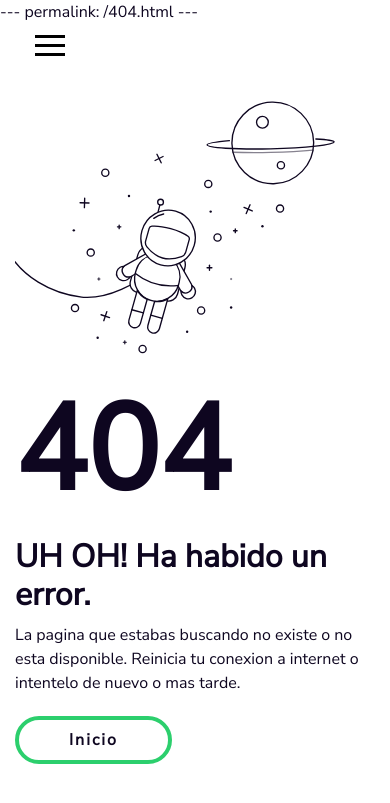
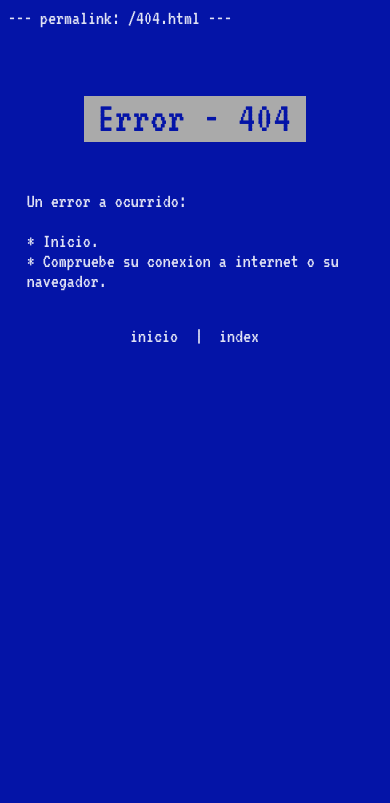
Before and after one commit to tomasps-dev/tomasps-dev.github.io, a PHP site: page / in a window 390 px wide. Shown: the top 803 px of the page. Run offline with PHP 8.4, Linux system fonts and the light colour scheme; some libraries are stand-ins or nearby versions.

Commit message:
404 update

```diff
--- a/404/index.html
+++ b/404/index.html
@@ -5,306 +5,22 @@ permalink: /404.html
 <html lang="en" >
 <head>
   <meta charset="UTF-8">
-  <title>Error 404</title>
-  <meta name="viewport" content="width=device-width, initial-scale=1"><link rel="stylesheet" href="https://cdnjs.cloudflare.com/ajax/libs/normalize/5.0.0/normalize.min.css">
-<link rel='stylesheet' href='https://cdnjs.cloudflare.com/ajax/libs/twitter-bootstrap/4.1.3/css/bootstrap.min.css'><link rel="stylesheet" href="./style.css">
+  <title>404 error</title>
+  <link rel="stylesheet" href="./style.css">
 
 </head>
 <body>
 <!-- partial:index.partial.html -->
-<div class="hamburger-menu">
-  <button class="burger" data-state="closed">
-    <span></span>
-    <span></span>
-    <span></span>
-  </button>
-</div>
-<nav data-state="closed">
-  <ul>
-  <li>
-    <a href="#">Home</a>
-  </li>
-  <li>
-    <a href="#">Services</a>
-  </li>
-  <li>
-    <a href="#">About</a>
-  </li>
-  <li>
-    <a href="#">Contact</a>
-  </li>
-  </ul>
-</nav>
-<main>
-  <div class="container">
-    <div class="row">
-      <div class="col-md-6 align-self-center">
-        <svg version="1.1" xmlns="http://www.w3.org/2000/svg" xmlns:xlink="http://www.w3.org/1999/xlink"
-          viewBox="0 0 800 600">
-          <g>
-            <defs>
-              <clipPath id="GlassClip">
-                <path
-                  d="M380.857,346.164c-1.247,4.651-4.668,8.421-9.196,10.06c-9.332,3.377-26.2,7.817-42.301,3.5
-                s-28.485-16.599-34.877-24.192c-3.101-3.684-4.177-8.66-2.93-13.311l7.453-27.798c0.756-2.82,3.181-4.868,6.088-5.13
-                c6.755-0.61,20.546-0.608,41.785,5.087s33.181,12.591,38.725,16.498c2.387,1.682,3.461,4.668,2.705,7.488L380.857,346.164z" />
-              </clipPath>
-              <clipPath id="cordClip">
-                <rect width="800" height="600" />
-              </clipPath>
-            </defs>
-
-            <g id="planet">
-              <circle fill="none" stroke="#0E0620" stroke-width="3" stroke-miterlimit="10" cx="572.859" cy="108.803"
-                r="90.788" />
-
-              <circle id="craterBig" fill="none" stroke="#0E0620" stroke-width="3" stroke-miterlimit="10" cx="548.891"
-                cy="62.319" r="13.074" />
-
-              <circle id="craterSmall" fill="none" stroke="#0E0620" stroke-width="3" stroke-miterlimit="10" cx="591.743"
-                cy="158.918" r="7.989" />
-              <path id="ring" fill="none" stroke="#0E0620" stroke-width="3" stroke-linecap="round"
-                stroke-miterlimit="10" d="
-			M476.562,101.461c-30.404,2.164-49.691,4.221-49.691,8.007c0,6.853,63.166,12.408,141.085,12.408s141.085-5.555,141.085-12.408
-			c0-3.378-15.347-4.988-40.243-7.225" />
-
-              <path id="ringShadow" opacity="0.5" fill="none" stroke="#0E0620" stroke-width="3" stroke-linecap="round"
-                stroke-miterlimit="10" d="
-			M483.985,127.43c23.462,1.531,52.515,2.436,83.972,2.436c36.069,0,68.978-1.19,93.922-3.149" />
-            </g>
-            <g id="stars">
-              <g id="starsBig">
-                <g>
-
-                  <line fill="none" stroke="#0E0620" stroke-width="3" stroke-linecap="round" stroke-miterlimit="10"
-                    x1="518.07" y1="245.375" x2="518.07" y2="266.581" />
-
-                  <line fill="none" stroke="#0E0620" stroke-width="3" stroke-linecap="round" stroke-miterlimit="10"
-                    x1="508.129" y1="255.978" x2="528.01" y2="255.978" />
-                </g>
-                <g>
-
-                  <line fill="none" stroke="#0E0620" stroke-width="3" stroke-linecap="round" stroke-miterlimit="10"
-                    x1="154.55" y1="231.391" x2="154.55" y2="252.598" />
-
-                  <line fill="none" stroke="#0E0620" stroke-width="3" stroke-linecap="round" stroke-miterlimit="10"
-                    x1="144.609" y1="241.995" x2="164.49" y2="241.995" />
-                </g>
-                <g>
-
-                  <line fill="none" stroke="#0E0620" stroke-width="3" stroke-linecap="round" stroke-miterlimit="10"
-                    x1="320.135" y1="132.746" x2="320.135" y2="153.952" />
-
-                  <line fill="none" stroke="#0E0620" stroke-width="3" stroke-linecap="round" stroke-miterlimit="10"
-                    x1="310.194" y1="143.349" x2="330.075" y2="143.349" />
-                </g>
-                <g>
-
-                  <line fill="none" stroke="#0E0620" stroke-width="3" stroke-linecap="round" stroke-miterlimit="10"
-                    x1="200.67" y1="483.11" x2="200.67" y2="504.316" />
-
-                  <line fill="none" stroke="#0E0620" stroke-width="3" stroke-linecap="round" stroke-miterlimit="10"
-                    x1="210.611" y1="493.713" x2="190.73" y2="493.713" />
-                </g>
-              </g>
-              <g id="starsSmall">
-                <g>
-
-                  <line fill="none" stroke="#0E0620" stroke-width="3" stroke-linecap="round" stroke-miterlimit="10"
-                    x1="432.173" y1="380.52" x2="432.173" y2="391.83" />
-
-                  <line fill="none" stroke="#0E0620" stroke-width="3" stroke-linecap="round" stroke-miterlimit="10"
-                    x1="426.871" y1="386.175" x2="437.474" y2="386.175" />
-                </g>
-                <g>
-
-                  <line fill="none" stroke="#0E0620" stroke-width="3" stroke-linecap="round" stroke-miterlimit="10"
-                    x1="489.555" y1="299.765" x2="489.555" y2="308.124" />
-
-                  <line fill="none" stroke="#0E0620" stroke-width="3" stroke-linecap="round" stroke-miterlimit="10"
-                    x1="485.636" y1="303.945" x2="493.473" y2="303.945" />
-                </g>
-                <g>
-
-                  <line fill="none" stroke="#0E0620" stroke-width="3" stroke-linecap="round" stroke-miterlimit="10"
-                    x1="231.468" y1="291.009" x2="231.468" y2="299.369" />
-
-                  <line fill="none" stroke="#0E0620" stroke-width="3" stroke-linecap="round" stroke-miterlimit="10"
-                    x1="227.55" y1="295.189" x2="235.387" y2="295.189" />
-                </g>
-                <g>
-
-                  <line fill="none" stroke="#0E0620" stroke-width="3" stroke-linecap="round" stroke-miterlimit="10"
-                    x1="244.032" y1="547.539" x2="244.032" y2="555.898" />
-
-                  <line fill="none" stroke="#0E0620" stroke-width="3" stroke-linecap="round" stroke-miterlimit="10"
-                    x1="247.95" y1="551.719" x2="240.113" y2="551.719" />
-                </g>
-                <g>
-
-                  <line fill="none" stroke="#0E0620" stroke-width="3" stroke-linecap="round" stroke-miterlimit="10"
-                    x1="186.359" y1="406.967" x2="186.359" y2="415.326" />
-
-                  <line fill="none" stroke="#0E0620" stroke-width="3" stroke-linecap="round" stroke-miterlimit="10"
-                    x1="190.277" y1="411.146" x2="182.44" y2="411.146" />
-                </g>
-                <g>
-
-                  <line fill="none" stroke="#0E0620" stroke-width="3" stroke-linecap="round" stroke-miterlimit="10"
-                    x1="480.296" y1="406.967" x2="480.296" y2="415.326" />
-
-                  <line fill="none" stroke="#0E0620" stroke-width="3" stroke-linecap="round" stroke-miterlimit="10"
-                    x1="484.215" y1="411.146" x2="476.378" y2="411.146" />
-                </g>
-              </g>
-              <g id="circlesBig">
-
-                <circle fill="none" stroke="#0E0620" stroke-width="3" stroke-linecap="round" stroke-miterlimit="10"
-                  cx="588.977" cy="255.978" r="7.952" />
-
-                <circle fill="none" stroke="#0E0620" stroke-width="3" stroke-linecap="round" stroke-miterlimit="10"
-                  cx="450.066" cy="320.259" r="7.952" />
-
-                <circle fill="none" stroke="#0E0620" stroke-width="3" stroke-linecap="round" stroke-miterlimit="10"
-                  cx="168.303" cy="353.753" r="7.952" />
-
-                <circle fill="none" stroke="#0E0620" stroke-width="3" stroke-linecap="round" stroke-miterlimit="10"
-                  cx="429.522" cy="201.185" r="7.952" />
-
-                <circle fill="none" stroke="#0E0620" stroke-width="3" stroke-linecap="round" stroke-miterlimit="10"
-                  cx="200.67" cy="176.313" r="7.952" />
-
-                <circle fill="none" stroke="#0E0620" stroke-width="3" stroke-linecap="round" stroke-miterlimit="10"
-                  cx="133.343" cy="477.014" r="7.952" />
-
-                <circle fill="none" stroke="#0E0620" stroke-width="3" stroke-linecap="round" stroke-miterlimit="10"
-                  cx="283.521" cy="568.033" r="7.952" />
-
-                <circle fill="none" stroke="#0E0620" stroke-width="3" stroke-linecap="round" stroke-miterlimit="10"
-                  cx="413.618" cy="482.387" r="7.952" />
-              </g>
-              <g id="circlesSmall">
-                <circle fill="#0E0620" cx="549.879" cy="296.402" r="2.651" />
-                <circle fill="#0E0620" cx="253.29" cy="229.24" r="2.651" />
-                <circle fill="#0E0620" cx="434.824" cy="263.931" r="2.651" />
-                <circle fill="#0E0620" cx="183.708" cy="544.176" r="2.651" />
-                <circle fill="#0E0620" cx="382.515" cy="530.923" r="2.651" />
-                <circle fill="#0E0620" cx="130.693" cy="305.608" r="2.651" />
-                <circle fill="#0E0620" cx="480.296" cy="477.014" r="2.651" />
-              </g>
-            </g>
-            <g id="spaceman" clip-path="url(cordClip)">
-              <path id="cord" fill="none" stroke="#0E0620" stroke-width="3" stroke-linecap="round"
-                stroke-linejoin="round" stroke-miterlimit="10"
-                d="
-			M273.813,410.969c0,0-54.527,39.501-115.34,38.218c-2.28-0.048-4.926-0.241-7.841-0.548
-			c-68.038-7.178-134.288-43.963-167.33-103.87c-0.908-1.646-1.793-3.3-2.654-4.964c-18.395-35.511-37.259-83.385-32.075-118.817" />
-
-              <path id="backpack" fill="#FFFFFF" stroke="#0E0620" stroke-width="3" stroke-linecap="round"
-                stroke-linejoin="round" stroke-miterlimit="10" d="
-			M338.164,454.689l-64.726-17.353c-11.086-2.972-17.664-14.369-14.692-25.455l15.694-58.537
-			c3.889-14.504,18.799-23.11,33.303-19.221l52.349,14.035c14.504,3.889,23.11,18.799,19.221,33.303l-15.694,58.537
-			C360.647,451.083,349.251,457.661,338.164,454.689z" />
-              <g id="antenna">
-                <line fill="#FFFFFF" stroke="#0E0620" stroke-width="3" stroke-linecap="round" stroke-linejoin="round"
-                  stroke-miterlimit="10" x1="323.396" y1="236.625" x2="295.285" y2="353.753" />
-                <circle fill="#FFFFFF" stroke="#0E0620" stroke-width="3" stroke-linecap="round" stroke-linejoin="round"
-                  stroke-miterlimit="10" cx="323.666" cy="235.617" r="6.375" />
-              </g>
-              <g id="armR">
-
-                <path fill="#FFFFFF" stroke="#0E0620" stroke-width="3" stroke-linecap="round" stroke-linejoin="round"
-                  stroke-miterlimit="10" d="
-				M360.633,363.039c1.352,1.061,4.91,5.056,5.824,6.634l27.874,47.634c3.855,6.649,1.59,15.164-5.059,19.02l0,0
-				c-6.649,3.855-15.164,1.59-19.02-5.059l-5.603-9.663" />
-
-                <path fill="#FFFFFF" stroke="#0E0620" stroke-width="3" stroke-linecap="round" stroke-linejoin="round"
-                  stroke-miterlimit="10" d="
-				M388.762,434.677c5.234-3.039,7.731-8.966,6.678-14.594c2.344,1.343,4.383,3.289,5.837,5.793
-				c4.411,7.596,1.829,17.33-5.767,21.741c-7.596,4.411-17.33,1.829-21.741-5.767c-1.754-3.021-2.817-5.818-2.484-9.046
-				C375.625,437.355,383.087,437.973,388.762,434.677z" />
-              </g>
-              <g id="armL">
-
-                <path fill="#FFFFFF" stroke="#0E0620" stroke-width="3" stroke-linecap="round" stroke-linejoin="round"
-                  stroke-miterlimit="10" d="
-				M301.301,347.66c-1.702,0.242-5.91,1.627-7.492,2.536l-47.965,27.301c-6.664,3.829-8.963,12.335-5.134,18.999h0
-				c3.829,6.664,12.335,8.963,18.999,5.134l9.685-5.564" />
-
-                <path fill="#FFFFFF" stroke="#0E0620" stroke-width="3" stroke-linecap="round" stroke-linejoin="round"
-                  stroke-miterlimit="10" d="
-				M241.978,395.324c-3.012-5.25-2.209-11.631,1.518-15.977c-2.701-0.009-5.44,0.656-7.952,2.096
-				c-7.619,4.371-10.253,14.09-5.883,21.71c4.371,7.619,14.09,10.253,21.709,5.883c3.03-1.738,5.35-3.628,6.676-6.59
-				C252.013,404.214,245.243,401.017,241.978,395.324z" />
-              </g>
-              <g id="body">
-
-                <path fill="#FFFFFF" stroke="#0E0620" stroke-width="3" stroke-linecap="round" stroke-linejoin="round"
-                  stroke-miterlimit="10" d="
-				M353.351,365.387c-7.948,1.263-16.249,0.929-24.48-1.278c-8.232-2.207-15.586-6.07-21.836-11.14
-				c-17.004,4.207-31.269,17.289-36.128,35.411l-1.374,5.123c-7.112,26.525,8.617,53.791,35.13,60.899l0,0
-				c26.513,7.108,53.771-8.632,60.883-35.158l1.374-5.123C371.778,395.999,365.971,377.536,353.351,365.387z" />
-                <path fill="none" stroke="#0E0620" stroke-width="3" stroke-linecap="round" stroke-linejoin="round"
-                  stroke-miterlimit="10" d="
-				M269.678,394.912L269.678,394.912c26.3,20.643,59.654,29.585,93.106,25.724l2.419-0.114" />
-              </g>
-              <g id="legs">
-                <g id="legR">
-
-                  <path fill="#FFFFFF" stroke="#0E0620" stroke-width="3" stroke-linecap="round" stroke-linejoin="round"
-                    stroke-miterlimit="10" d="
-					M312.957,456.734l-14.315,53.395c-1.896,7.07,2.299,14.338,9.37,16.234l0,0c7.07,1.896,14.338-2.299,16.234-9.37l17.838-66.534
-					C333.451,455.886,323.526,457.387,312.957,456.734z" />
-
-                  <line fill="none" stroke="#0E0620" stroke-width="3" stroke-linecap="round" stroke-linejoin="round"
-                    stroke-miterlimit="10" x1="304.883" y1="486.849" x2="330.487" y2="493.713" />
-                </g>
-                <g id="legL">
-
-                  <path fill="#FFFFFF" stroke="#0E0620" stroke-width="3" stroke-linecap="round" stroke-linejoin="round"
-                    stroke-miterlimit="10" d="
-					M296.315,452.273L282,505.667c-1.896,7.07-9.164,11.265-16.234,9.37l0,0c-7.07-1.896-11.265-9.164-9.37-16.234l17.838-66.534
-					C278.993,441.286,286.836,447.55,296.315,452.273z" />
-
-                  <line fill="none" stroke="#0E0620" stroke-width="3" stroke-linecap="round" stroke-linejoin="round"
-                    stroke-miterlimit="10" x1="262.638" y1="475.522" x2="288.241" y2="482.387" />
-                </g>
-              </g>
-              <g id="head">
-
-                <ellipse transform="matrix(0.259 -0.9659 0.9659 0.259 -51.5445 563.2371)" fill="#FFFFFF"
-                  stroke="#0E0620" stroke-width="3" stroke-linecap="round" stroke-linejoin="round"
-                  stroke-miterlimit="10" cx="341.295" cy="315.211" rx="61.961" ry="60.305" />
-                <path id="headStripe" fill="none" stroke="#0E0620" stroke-width="3" stroke-linecap="round"
-                  stroke-linejoin="round" stroke-miterlimit="10" d="
-				M330.868,261.338c-7.929,1.72-15.381,5.246-21.799,10.246" />
-
-                <path fill="#FFFFFF" stroke="#0E0620" stroke-width="3" stroke-linecap="round" stroke-linejoin="round"
-                  stroke-miterlimit="10" d="
-				M380.857,346.164c-1.247,4.651-4.668,8.421-9.196,10.06c-9.332,3.377-26.2,7.817-42.301,3.5s-28.485-16.599-34.877-24.192
-				c-3.101-3.684-4.177-8.66-2.93-13.311l7.453-27.798c0.756-2.82,3.181-4.868,6.088-5.13c6.755-0.61,20.546-0.608,41.785,5.087
-				s33.181,12.591,38.725,16.498c2.387,1.682,3.461,4.668,2.705,7.488L380.857,346.164z" />
-                <g clip-path="url(#GlassClip)">
-                  <polygon id="glassShine" fill="none" stroke="#0E0620" stroke-width="3" stroke-miterlimit="10" points="
-					278.436,375.599 383.003,264.076 364.393,251.618 264.807,364.928 				" />
-                </g>
-              </g>
-            </g>
-          </g>
-        </svg>
-      </div>
-      <div class="col-md-6 align-self-center">
-        <h1>404</h1>
-        <h2>UH OH! Ha habido un error.</h2>
-        <p>La pagina que estabas buscando no existe o no esta disponible. Reinicia tu conexion a internet o intentelo de nuevo o mas tarde.
-        </p>
-        <button class="btn green">Inicio</button>
-      </div>
-    </div>
-  </div>
+<main class="bsod container">
+  <h1 class="neg title"><span class="bg">Error - 404</span></h1>
+  <p>Un error a ocurrido:</p>
+  <p>* Inicio.<br />
+  * Compruebe su conexion a internet o su navegador.</p>
+  <nav class="nav">
+    <a href="/" class="link">inicio</a>&nbsp;|&nbsp;<a href="/" class="link">index</a>
+  </nav>
 </main>
 <!-- partial -->
-  <script src='https://cdnjs.cloudflare.com/ajax/libs/gsap/3.1.1/gsap.min.js'></script><script  src="./script.js"></script>
 
 </body>
 </html>
--- a/404/style.css
+++ b/404/style.css
@@ -1,192 +1,68 @@
-@import url("https://fonts.googleapis.com/css?family=Nunito+Sans");
-:root {
-  --blue: #0e0620;
-  --white: #fff;
-  --green: #2ccf6d;
+@import 'https://fonts.googleapis.com/css?family=VT323';
+body,
+h1,
+h2,
+h3,
+h4,
+p,
+a {
+  color: #e0e2f4;
 }
 
-html,
-body {
-  height: 100%;
+body,
+p {
+  font: normal 20px/1.25rem "VT323", monospace;
+}
+
+h1 {
+  font: normal 2.75rem/1.05em "VT323", monospace;
+}
+
+h2 {
+  font: normal 2.25rem/1.25em "VT323", monospace;
+}
+
+h3 {
+  font: lighter 1.5rem/1.25em "VT323", monospace;
+}
+
+h4 {
+  font: lighter 1.125rem/1.2222222em "VT323", monospace;
 }
 
 body {
-  display: flex;
-  align-items: center;
-  justify-content: center;
-  font-family: "Nunito Sans";
-  color: var(--blue);
-  font-size: 1em;
+  background: #0414a7;
 }
 
-button {
-  font-family: "Nunito Sans";
+.container {
+  width: 90%;
+  margin: auto;
+  max-width: 640px;
 }
 
-ul {
-  list-style-type: none;
-  -webkit-padding-start: 35px;
-          padding-inline-start: 35px;
+.bsod {
+  padding-top: 10%;
 }
-
-svg {
-  width: 100%;
-  visibility: hidden;
+.bsod .neg {
+  text-align: center;
+  color: #0414a7;
 }
-
-h1 {
-  font-size: 7.5em;
-  margin: 15px 0px;
-  font-weight: bold;
+.bsod .neg .bg {
+  background: #aaaaaa;
+  padding: 0 15px 2px 13px;
 }
-
-h2 {
-  font-weight: bold;
+.bsod .title {
+  margin-bottom: 50px;
 }
-
-.hamburger-menu {
-  position: absolute;
-  top: 0;
-  left: 0;
-  padding: 35px;
-  z-index: 2;
+.bsod .nav {
+  margin-top: 35px;
+  text-align: center;
 }
-.hamburger-menu button {
-  position: relative;
-  width: 30px;
-  height: 22px;
-  border: none;
-  background: none;
-  padding: 0;
-  cursor: pointer;
+.bsod .nav .link {
+  text-decoration: none;
+  padding: 0 9px 2px 8px;
 }
-.hamburger-menu button span {
-  position: absolute;
-  height: 3px;
-  background: #000;
-  width: 100%;
-  left: 0px;
-  top: 0px;
-  transition: 0.1s ease-in;
+.bsod .nav .link:hover, .bsod .nav .link:focus {
+  background: #aaaaaa;
+  color: #0414a7;
 }
-.hamburger-menu button span:nth-child(2) {
-  top: 9px;
-}
-.hamburger-menu button span:nth-child(3) {
-  top: 18px;
-}
-.hamburger-menu [data-state=open] span:first-child {
-  transform: rotate(45deg);
-  top: 10px;
-}
-.hamburger-menu [data-state=open] span:nth-child(2) {
-  width: 0%;
-  opacity: 0;
-}
-.hamburger-menu [data-state=open] span:nth-child(3) {
-  transform: rotate(-45deg);
-  top: 10px;
-}
-
-nav {
-  position: absolute;
-  height: 100%;
-  top: 0;
-  left: 0;
-  background: var(--green);
-  color: var(--blue);
-  width: 300px;
-  z-index: 1;
-  padding-top: 80px;
-  transform: translateX(-100%);
-  transition: 0.24s cubic-bezier(0.52, 0.01, 0.8, 1);
-}
-nav li {
-  transform: translateX(-5px);
-  transition: 0.16s cubic-bezier(0.44, 0.09, 0.46, 0.84);
-  opacity: 0;
-}
-nav a {
-  display: block;
-  font-size: 1.75em;
-  font-weight: bold;
-  text-decoration: none;
-  color: inherit;
-  transition: 0.24s ease-in-out;
-}
-nav a:hover {
-  text-decoration: none;
-  color: var(--white);
-}
-nav[data-state=open] {
-  transform: translateX(0%);
-}
-nav[data-state=open] ul li:nth-child(1) {
-  transition-delay: 0.16s;
-  transform: translateX(0px);
-  opacity: 1;
-}
-nav[data-state=open] ul li:nth-child(2) {
-  transition-delay: 0.32s;
-  transform: translateX(0px);
-  opacity: 1;
-}
-nav[data-state=open] ul li:nth-child(3) {
-  transition-delay: 0.48s;
-  transform: translateX(0px);
-  opacity: 1;
-}
-nav[data-state=open] ul li:nth-child(4) {
-  transition-delay: 0.64s;
-  transform: translateX(0px);
-  opacity: 1;
-}
-
-.btn {
-  z-index: 1;
-  overflow: hidden;
-  background: transparent;
-  position: relative;
-  padding: 8px 50px;
-  border-radius: 30px;
-  cursor: pointer;
-  font-size: 1em;
-  letter-spacing: 2px;
-  transition: 0.2s ease;
-  font-weight: bold;
-  margin: 5px 0px;
-}
-.btn.green {
-  border: 4px solid var(--green);
-  color: var(--blue);
-}
-.btn.green:before {
-  content: "";
-  position: absolute;
-  left: 0;
-  top: 0;
-  width: 0%;
-  height: 100%;
-  background: var(--green);
-  z-index: -1;
-  transition: 0.2s ease;
-}
-.btn.green:hover {
-  color: var(--white);
-  background: var(--green);
-  transition: 0.2s ease;
-}
-.btn.green:hover:before {
-  width: 100%;
-}
-
-@media screen and (max-width: 768px) {
-  body {
-    display: block;
-  }
-
-  .container {
-    margin-top: 70px;
-    margin-bottom: 70px;
-  }
-}
```
Also changed, not shown: 404/script.js (deleted, +0 -87 lines), 1 other file.
